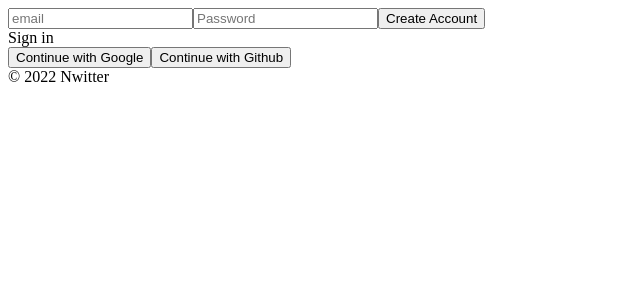
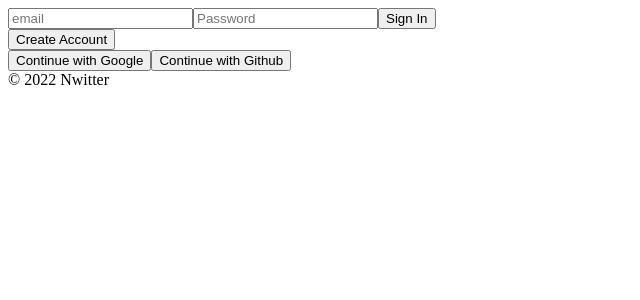
Before and after one commit to bbak0105/Clone_Twitter_React, a React (Create React App) app: page /#/ in a window 1280 px wide. Shown: the top 300 px of the page, without its empty margins (0-640 px from the left). Built offline with nearby package versions, Linux system fonts and the light colour scheme; no server answers.

Commit message:
되어라

```diff
--- a/src/routes/Auth.js
+++ b/src/routes/Auth.js
@@ -5,7 +5,7 @@ import React, { useState } from "react";
 const Auth = () => {
     const [email, setEmail] = useState("");
     const [password, setPassword] = useState("");
-    const [newAccount, setNewAccoount] = useState(true);
+    const [newAccount, setNewAccoount] = useState(false);
     const [error, setError] = useState("");
     const onChange = (e) => {
         //구조분해 -> e.target.name / e.target.value
@@ -76,7 +76,7 @@ const Auth = () => {
                 />
             </form>
             {error}
-            <span onClick={toggleAccoount}>{newAccount ? "Sign in" : "Create Account"}</span>
+            <button onClick={toggleAccoount}>{newAccount ? "Sign in" : "Create Account"}</button>
             <div>
                 <button name="google" onClick={onSocialClick}>Continue with Google</button>
                 <button name="github" onClick={onSocialClick}>Continue with Github</button>
--- a/src/routes/Home.js
+++ b/src/routes/Home.js
@@ -18,20 +18,6 @@ const Home = ({ userObj }) => {
             setNweets(nweetArray);
         })
     }, []);
-    // submit 할 때마다 파이어베이스에 생성할 것이야!
-    const onSubmit = async (e) => {
-        e.preventDefault();
-        // 작동방식은 collection과 비슷해!
-        const fileRef = storageService.ref().child(`${userObj.uid}/${uuidv4()}`);
-        const response = await fileRef.putString(attatchment, "data_url");
-        console.log(response);
-        // await dbService.collection("nweets").add({ //Promise를 리턴하므로 async - await
-        //     text: nweet,
-        //     createdAt: Date.now(),
-        //     creatorId: userObj.uid
-        // });
-        // setNweet(""); // 작성뒤에 비워주기
-    }
     const onChange = (e) => {
         const { target: { value } } = e;
         setNweet(value);
@@ -45,6 +31,23 @@ const Home = ({ userObj }) => {
             const { currentTarget: { result } } = finishedEvent;
             setAttatchment(result);
         }
+    }
+    // submit 할 때마다 파이어베이스에 생성할 것이야!
+    const onSubmit = async (e) => {
+        e.preventDefault();
+        // 작동방식은 collection과 비슷해! collection에 child를 가지는 것!
+        const fileRef = storageService.ref().child(`${userObj.uid}/${uuidv4()}`); //uuidv4()는 파일에 랜덤 이름을 부여하는 것이다.
+        //userObj는 App의 onAuthStateChanged에서 넘어온 user 정보의 uid (고유의 값 아이디)
+        const response = await fileRef.putString(attatchment, "data_url"); //putString 은 upload랑 비슷한 개념
+        console.log(response);
+        /*
+        await dbService.collection("nweets").add({ //Promise를 리턴하므로 async - await
+            text: nweet,
+            createdAt: Date.now(),
+            creatorId: userObj.uid
+        });
+        setNweet(""); // 작성뒤에 비워주기
+        */
     }
     const onClearPhotoClick = () => {
         setAttatchment(null);
```
